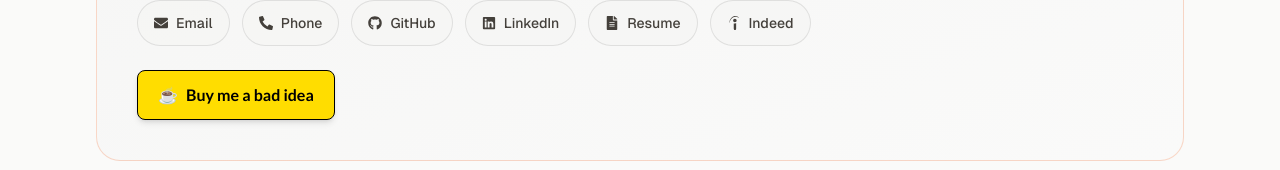
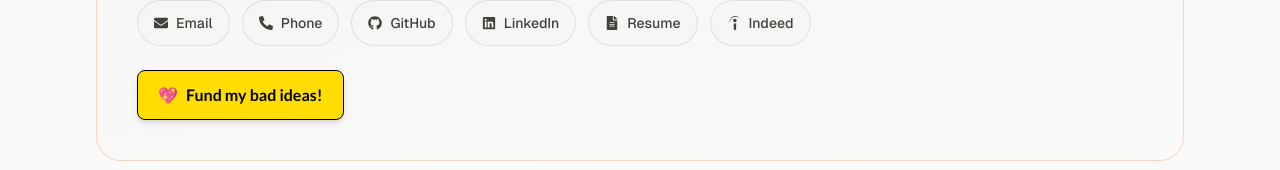
Before and after one commit to rh7112/personal-portfolio, a Next.js app: page / in a window 1280 px wide. Shown: the part 4211-4381 px from the top of the page. Built offline with nearby package versions, Linux system fonts and the light colour scheme.

Commit message:
Rewording the BMC bit.

```diff
--- a/src/app/components/BuyMeACoffeeButton.jsx
+++ b/src/app/components/BuyMeACoffeeButton.jsx
@@ -15,8 +15,8 @@ export default function BuyMeACoffeeButton() {
         borderColor: "#000000",
       }}
     >
-      <span aria-hidden="true">☕</span>
-      Buy me a bad idea
+      <span aria-hidden="true">💖</span>
+      Fund my bad ideas!
     </a>
   );
 }
```
